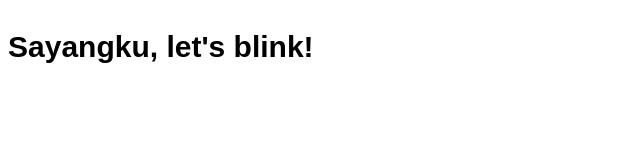
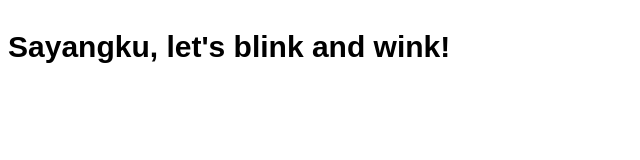
Before and after one commit to alokgtiwari/alokgtiwari.github.io, a plain HTML site: page index.html in a window 1280 px wide. Shown: the whole page, without its empty margins (0-640 px from the left). Drawn offline with Linux system fonts and the light colour scheme.

Commit message:
Update index.html with winking

```diff
--- a/index.html
+++ b/index.html
@@ -15,7 +15,7 @@
 </head>
 
 <body>
-    <p id="blink" style="font-size:30px">Sayangku, let's blink!</p>
+    <p id="blink" style="font-size:30px">Sayangku, let's blink and wink!</p>
     <script type="text/javascript">
         let blink =
             document.getElementById('blink');
```
